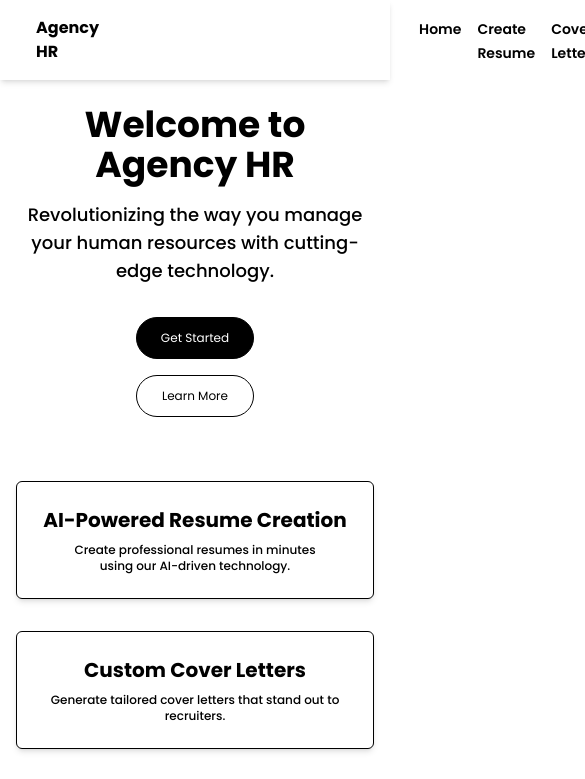
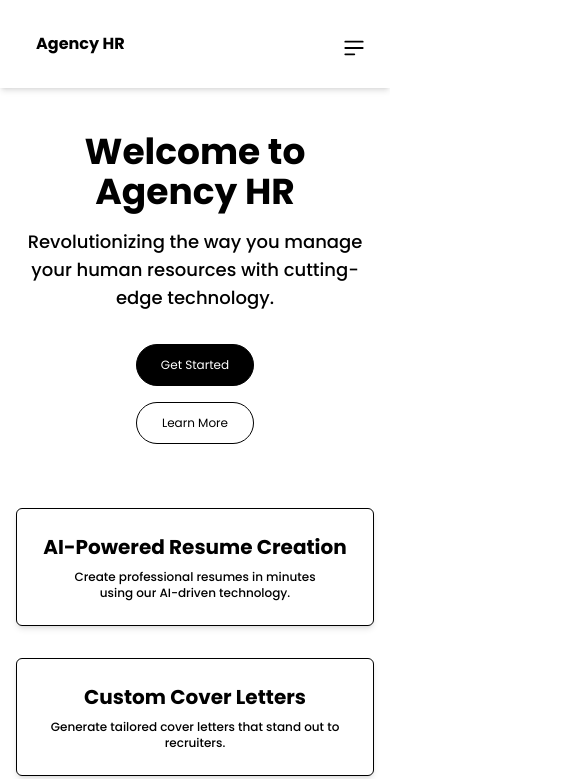
Before and after one commit to AmDeeJhay/Agency-HR, a React (Vite) app: page / in a window 390 px wide. Shown: the top 779 px of the page, 585 px wide, since content can reach past the window. Built offline with nearby package versions, Linux system fonts and the light colour scheme.

Commit message:
worked on responsiveness and cover-letter

```diff
--- a/package.json
+++ b/package.json
@@ -16,6 +16,7 @@
     "animate.css": "^4.1.1",
     "gsap": "^3.12.5",
     "gsap-trial": "^3.12.5",
+    "hamburger-react": "^2.5.2",
     "loaders.css": "^0.1.2",
     "react": "^18.3.1",
     "react-dom": "^18.3.1",
--- a/src/components/Home/Home.jsx
+++ b/src/components/Home/Home.jsx
@@ -11,9 +11,9 @@ const Home = () => {
   // }, []);
 
   return (
-    <div className="min-h-screen bg-white-900 text-white flex flex-col items-center justify-center px-4">
+    <div className="min-h-screen bg-white-900 text-white flex flex-col items-center justify-center px-4 mt-1 md:mt-0">
       {/* Header Section */}
-      <header className="text-center">
+      <header className="text-center mt-10 md:mt-0">
         <h1 className="header-text text-4xl md:text-3xl font-bold font-poppins text-black ">
           Welcome to Agency HR
         </h1>
@@ -24,16 +24,16 @@ const Home = () => {
 
       {/* Call to Action Section */}
       <div className="mt-8 flex flex-col md:flex-row space-y-4 md:space-y-0 md:space-x-4">
-        <button className="cta-button bg-black hover:bg-white border border-black hover:text-black text-white font-poppins  px-6 py-3 rounded-3xl text-xs rounded-3xl">
+        <button className="cta-button bg-black hover:bg-white border border-black hover:text-black text-white font-poppins  px-6 py-3 text-xs rounded-3xl">
           Get Started
         </button>
-        <button className="cta-button bg-transparent text-black border border-black hover:bg-white hover:text-black px-6 py-3 font-poppins rounded-3xl text-xs rounded-3xl">
+        <button className="cta-button bg-transparent text-black border border-black hover:bg-white hover:text-black px-6 py-3 font-poppins text-xs rounded-3xl">
           Learn More
         </button>
       </div>
 
       {/* Features Section */}
-      <section className="mt-16 grid grid-cols-1 md:grid-cols-3 gap-8 w-full max-w-6xl">
+      <section className="my-16 md:mb-0 grid grid-cols-1 md:grid-cols-3 gap-8 w-full max-w-6xl">
         <div className="p-6 bg-white shadow-md border border-black rounded-md text-center">
           <h3 className="text-xl text-black font-bold font-poppins">AI-Powered Resume Creation</h3>
           <p className="text-black text-xs text-center mt-2 font-poppins font-medium">
--- a/src/components/Navbar/Navbar.jsx
+++ b/src/components/Navbar/Navbar.jsx
@@ -1,8 +1,20 @@
-import React, { useState, useEffect } from 'react';
-import { Link } from 'react-router-dom';
+import Hamburger from "hamburger-react";
+import React, { useState, useEffect } from "react";
+import { Link } from "react-router-dom";
 
 const Navbar = () => {
   const [isScrolled, setIsScrolled] = useState(false);
+  const [IsOpen, setIsOpen] = useState(false);
+
+  const links = [
+    { id: 1, text: "Home", to: "/" },
+    { id: 2, text: "Create Resume", to: "/resume" },
+    { id: 3, text: "Cover Letter", to: "/cover-letter" },
+    { id: 4, text: "Chat", to: "/chat" },
+  ];
+  const toggleDrawer = () => {
+    setIsOpen((prev) => !prev);
+  };
 
   useEffect(() => {
     const handleScroll = () => {
@@ -13,31 +25,116 @@ const Navbar = () => {
       }
     };
 
-    window.addEventListener('scroll', handleScroll);
+    window.addEventListener("scroll", handleScroll);
     return () => {
-      window.removeEventListener('scroll', handleScroll);
+      window.removeEventListener("scroll", handleScroll);
     };
   }, []);
 
   return (
-    <nav className={`bg-white shadow-md text-black  flex items-center justify-between px-4 py-4 transition-all duration-3 ${isScrolled ? 'fixed top-0 left-0 w-full z-50' : ''}`}>
-      <div className="text-base cursor-pointer font-poppins font-bold ml-5">Agency HR</div>
-      <div className="flex-1 flex ml-80 items-center">
-        <ul className="flex space-x-4">
-          <li><Link to="/" className=" nav-link relative cursor-pointer text-black font-semibold font-poppins text-sm">Home</Link></li>
-          <li><Link to="/resume" className=" nav-link relative cursor-pointer text-black font-semibold font-poppins text-sm">Create Resume</Link></li>
-          <li><Link to="/cover-letter" className=" nav-link relative cursor-pointer text-black font-semibold font-poppins text-sm">Cover Letter</Link></li>
-          <li><Link to="/chat" className=" nav-link relative cursor-pointer text-black font-semibold font-poppins text-sm">Chat</Link></li>
+    <nav
+      className={`bg-white shadow-md text-black  flex items-center justify-between px-4 py-5 sm:py-8 transition-all duration-3 ${
+        isScrolled ? "fixed top-0 left-0 w-full z-50" : ""
+      }`}
+    >
+      <div className="text-base cursor-pointer font-poppins font-bold ml-5 flex justify-start">
+        <Link to='/'>Agency HR</Link>
+      </div>
+      <div className="flex-1 flex items-center justify-end">
+        {/* <Hamburger /> */}
+        <ul className="sm:flex space-x-4 hidden">
+          <li>
+            <Link
+              to="/"
+              className=" nav-link relative cursor-pointer text-black font-semibold font-poppins text-sm"
+            >
+              Home
+            </Link>
+          </li>
+          <li>
+            <Link
+              to="/resume"
+              className=" nav-link relative cursor-pointer text-black font-semibold font-poppins text-sm"
+            >
+              Create Resume
+            </Link>
+          </li>
+          <li>
+            <Link
+              to="/cover-letter"
+              className=" nav-link relative cursor-pointer text-black font-semibold font-poppins text-sm"
+            >
+              Cover Letter
+            </Link>
+          </li>
+          <li>
+            <Link
+              to="/chat"
+              className=" nav-link relative cursor-pointer text-black font-semibold font-poppins text-sm"
+            >
+              Chat
+            </Link>
+          </li>
         </ul>
+
+        <div className="relative z-50">
+          <button
+            type="button"
+            onClick={toggleDrawer}
+            className="inline-flex items-center p-2 mt-2 ms-3 text-sm rounded-lg sm:hidden hover:bg-gray-100 focus:outline-none focus:ring-2 focus:ring-gray-200 dark:text-gray-400 dark:hover:bg-gray-700 dark:focus:ring-gray-600 text-black"
+          >
+            <span className="sr-only">Open sidebar</span>
+            <svg
+              className="w-6 h-6"
+              aria-hidden="true"
+              fill="currentColor"
+              viewBox="0 0 20 20"
+              xmlns="http://www.w3.org/2000/svg"
+            >
+              <path
+                clipRule="evenodd"
+                fillRule="evenodd"
+                d="M2 4.75A.75.75 0 012.75 4h14.5a.75.75 0 010 1.5H2.75A.75.75 0 012 4.75zm0 10.5a.75.75 0 01.75-.75h7.5a.75.75 0 010 1.5h-7.5a.75.75 0 01-.75-.75zM2 10a.75.75 0 01.75-.75h14.5a.75.75 0 010 1.5H2.75A.75.75 0 012 10z"
+              ></path>
+            </svg>
+          </button>
+
+          <div
+            className={`fixed top-0 left-0 h-full w-64 bg-white text-white transform ${
+              IsOpen ? "translate-x-0" : "-translate-x-full"
+            } transition-transform duration-300 ease-in-out sm:hidden`}
+          >
+            <div className="p-4 flex justify-end items-center">
+              <button
+                onClick={toggleDrawer}
+                className="text-gray-600 hover:text-gray-200"
+              >
+                ✕
+              </button>
+            </div>
+
+            <ul className="p-4 space-y-2 text-black">
+              {links.map((item) => (
+                <li key={item.id} onClick={toggleDrawer}>
+                  <Link
+                    to={item.to}
+                    className="block px-4 py-2 rounded hover:bg-gray-100 cursor-pointer"
+                  >
+                    {item.text}
+                  </Link>
+                </li>
+              ))}
+            </ul>
+          </div>
+
+          {IsOpen && (
+            <div
+              onClick={toggleDrawer}
+              className="fixed inset-0 bg-black bg-opacity-50 sm:hidden -z-50"
+            />
+          )}
+        </div>
       </div>
-      {/* <div className="flex items-center space-x-2">
-        <input
-          type="text"
-          placeholder="Search..."
-          className="px-2 py-1 rounded-md text-black"
-        />
-        <button className="bg-blue-500 hover:bg-blue-600 text-white px-3 py-1 rounded-md">Search</button>
-      </div> */}
     </nav>
   );
 };
--- a/src/components/Resume/Resume.jsx
+++ b/src/components/Resume/Resume.jsx
@@ -94,7 +94,7 @@ const ResumePage = () => {
       <Sidebar status={status} />
 
       {/* Main Content */}
-      <main className="flex-1 p-8 ml-48">
+      <main className="flex-1 p-8 ml-0 md:ml-48">
         <header className="flex justify-between items-center mb-6">
           <h2 className="text-lg font-bold">Create Your Resume</h2>
           <div className={`text-sm font-semibold ${isSectionCompleted(currentSection) ? 'text-green-500' : 'text-gray-500'}`}>
--- a/src/components/Sidebar/Sidebar.jsx
+++ b/src/components/Sidebar/Sidebar.jsx
@@ -3,7 +3,7 @@ import { FaCheck } from 'react-icons/fa';
 
 const Sidebar = ({ status }) => {
   return (
-    <div className="bg-white text-black w-48 min-h-screen p-3 flex flex-col items-center fixed">
+    <div className="bg-white text-black w-48 min-h-screen p-3  flex-col items-center fixed hidden md:flex">
       <h2 className="text-base font-semibold text-black font-poppins mb-5 mt-24 ">Progress</h2>
       <div className="space-y-6 ml-3">
         {/* Step 1: Personal Details */}
```
Also changed, not shown: src/components/Cover-Letter/Cover-Letter.jsx (+20 -20 lines), 2 other files (tests, documents, lock files or other folders).
